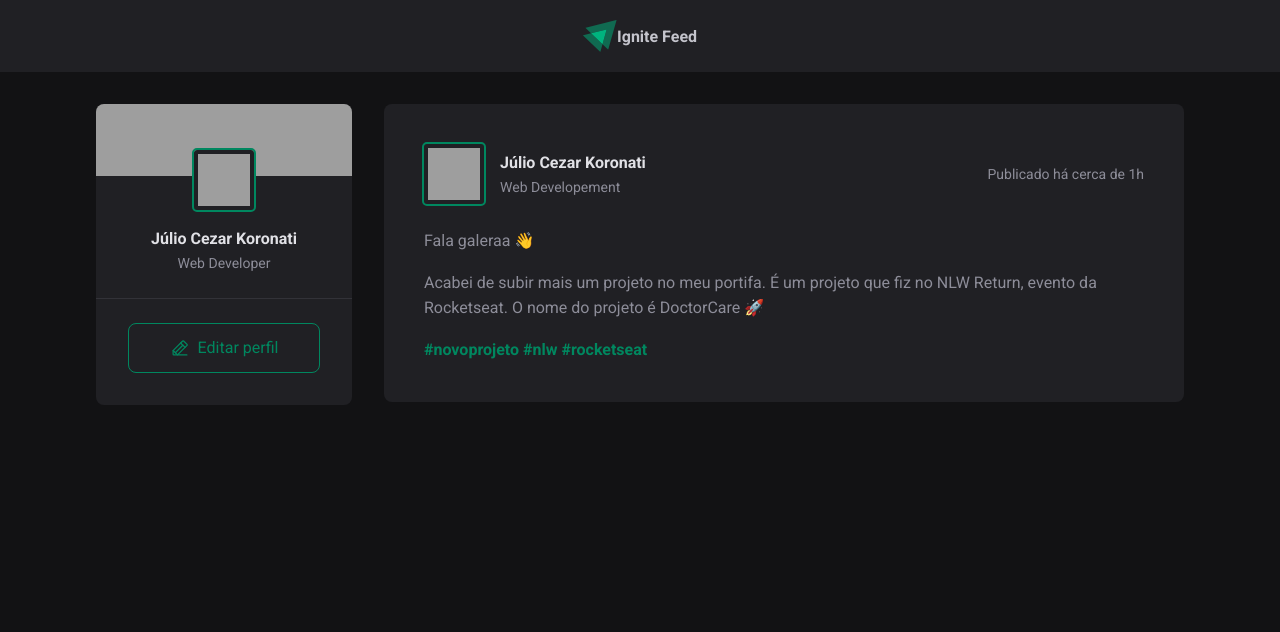
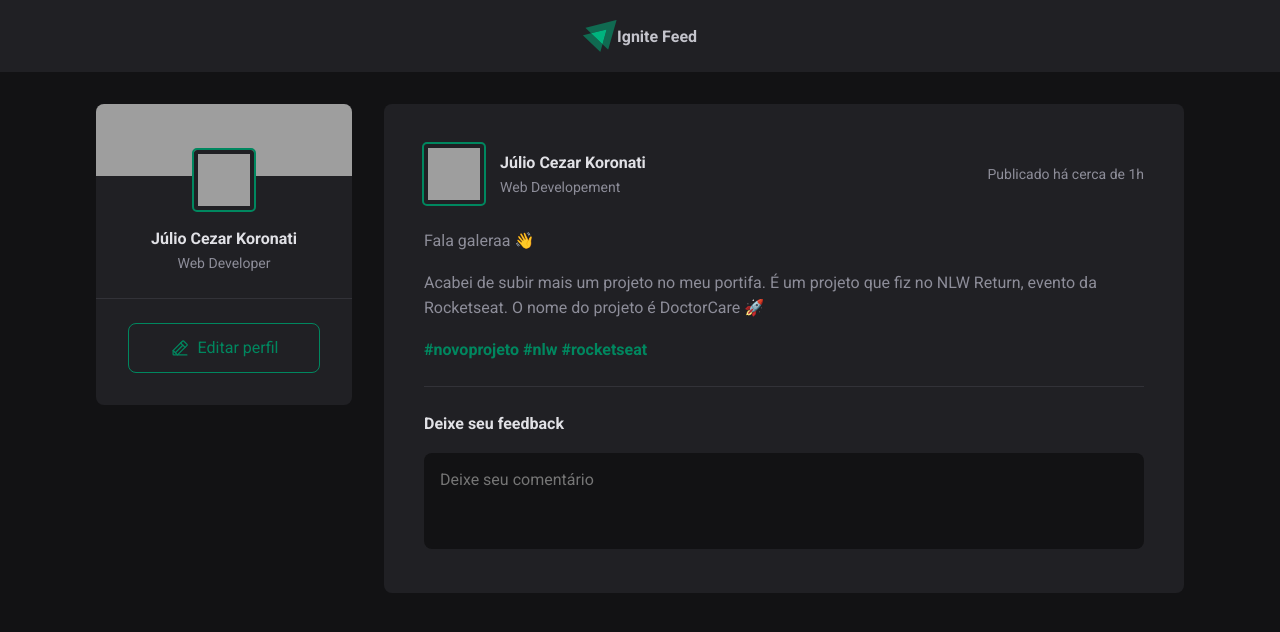
Before and after one commit to jckoronati/ignite-feed, a React (Vite) app: page / in a window 1280 px wide. Shown: the top 632 px of the page. Built offline with nearby package versions, Linux system fonts and the light colour scheme; grey boxes are pictures that could not be loaded.

Commit message:
feat: implemented comment form structure

```diff
--- a/src/components/Post.jsx
+++ b/src/components/Post.jsx
@@ -21,6 +21,13 @@ export function Post() {
                 <p>Acabei de subir mais um projeto no meu portifa. É um projeto que fiz no NLW Return, evento da Rocketseat. O nome do projeto é DoctorCare 🚀</p>
                 <p><a href="">#novoprojeto</a>{' '}<a href="">#nlw</a>{' '}<a href="">#rocketseat</a></p>
             </div>
+            <form className={style.commentForm}>
+                <strong>Deixe seu feedback</strong>
+                <textarea placeholder='Deixe seu comentário' />
+                <footer>
+                    <button type='submit'>Publicar</button>
+                </footer>
+            </form>
         </article>
     );
 }
```
